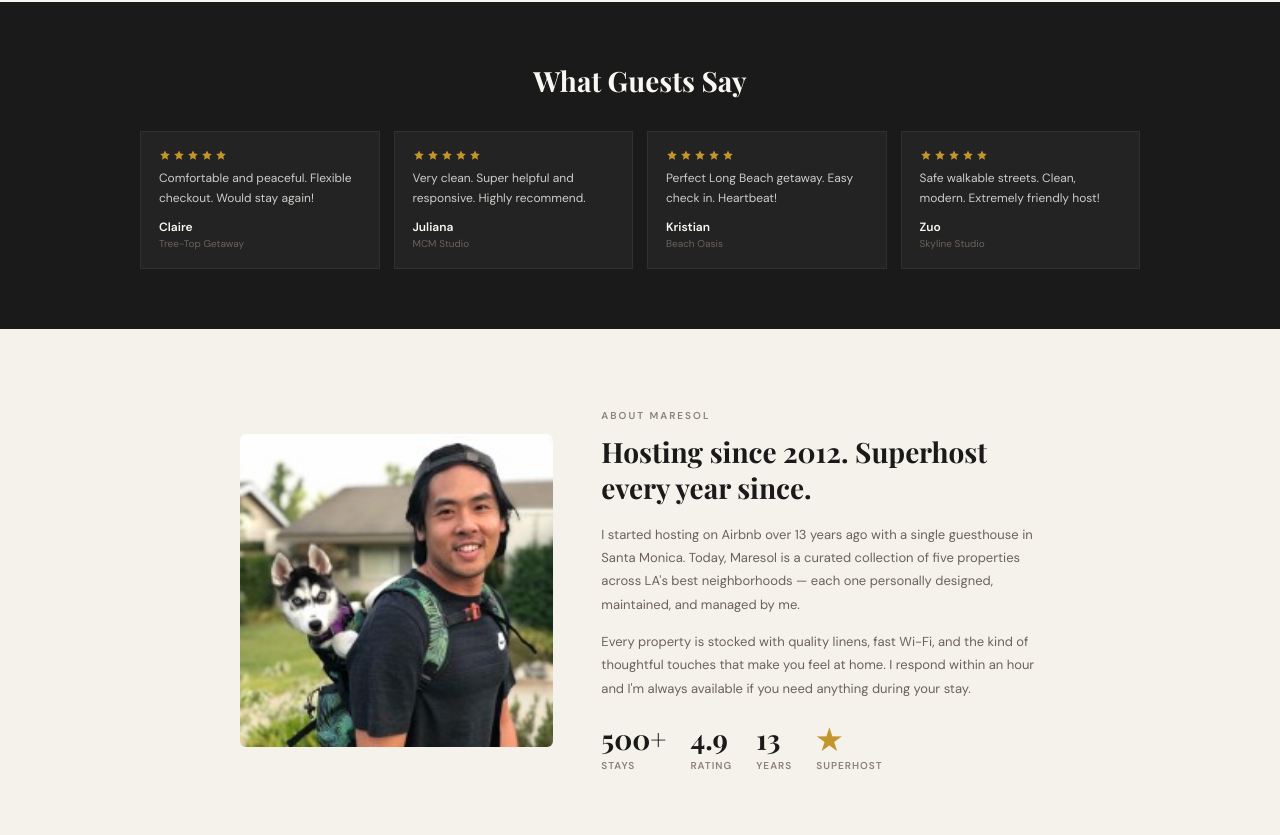
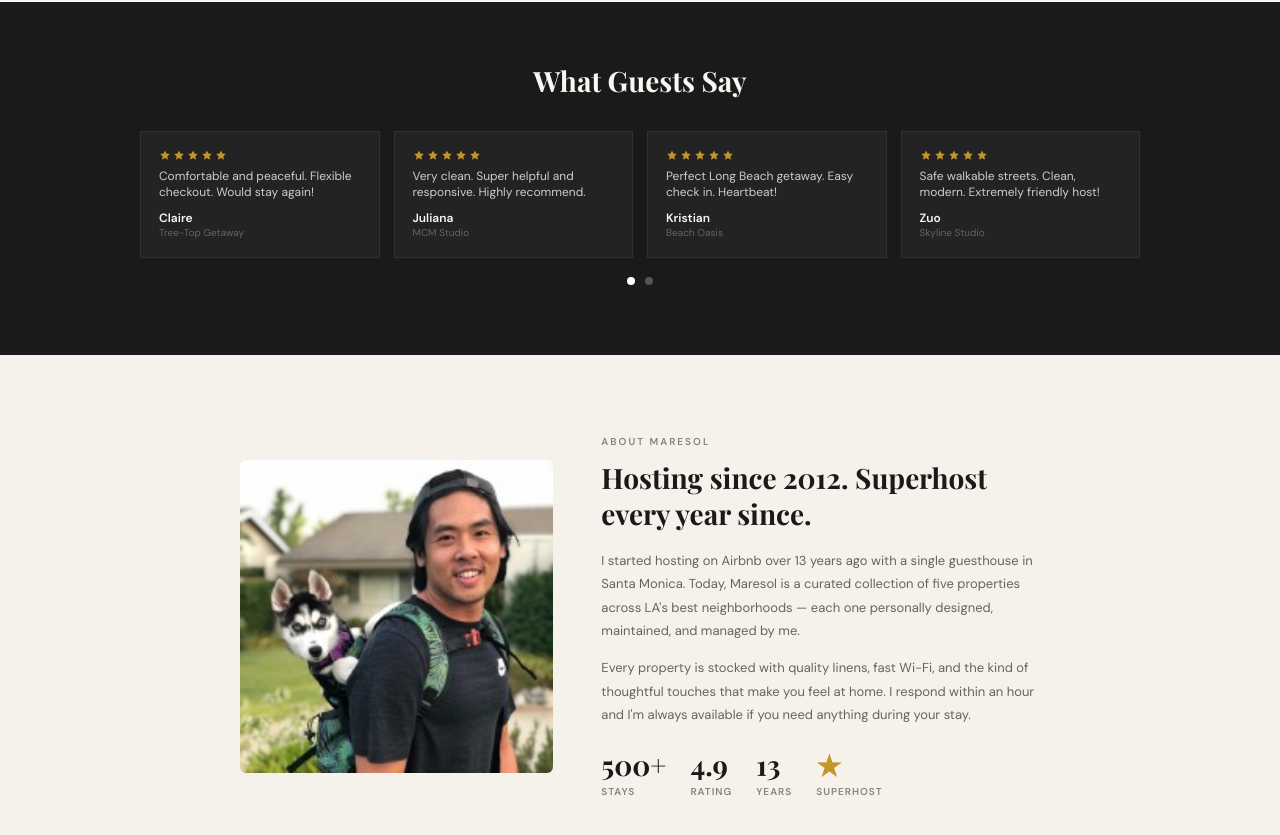
Before and after one commit to brans0me/maresol, a React (Vite) app: page / in a window 1280 px wide. Shown: the part 3560-4395 px from the top of the page. Built offline with nearby package versions, Linux system fonts and the light colour scheme.

Commit message:
update carousel

```diff
--- a/src/App.jsx
+++ b/src/App.jsx
@@ -36,7 +36,12 @@ var REVIEWS = [
   { name: "Juliana", prop: "MCM Studio", text: "Very clean. Super helpful and responsive. Highly recommend." },
   { name: "Kristian", prop: "Beach Oasis", text: "Perfect Long Beach getaway. Easy check in. Heartbeat!" },
   { name: "Zuo", prop: "Skyline Studio", text: "Safe walkable streets. Clean, modern. Extremely friendly host!" },
+  { name: "Mark", prop: "Silver Lake Loft", text: "Amazing location. Super stylish and very clean." },
+  { name: "Ashley", prop: "Santa Monica Retreat", text: "Loved the beach vibe. Would absolutely stay again!" },
+  { name: "David", prop: "Modern Studio", text: "Exactly as described. Smooth check-in process." },
+  { name: "Sophie", prop: "Coastal Escape", text: "Beautiful space. Great communication from host." }
 ];
+
 
 var LOCATIONS = [{ id: "all", label: "All" },{ id: "SM", label: "Santa Monica" },{ id: "LB", label: "Long Beach" },{ id: "SL", label: "Silver Lake" }];
 var MONTH_NAMES = ["January","February","March","April","May","June","July","August","September","October","November","December"];
@@ -256,6 +261,74 @@ function ContactForm() {
   );
 }
 
+
+function ReviewsCarousel() {
+  const [index, setIndex] = useState(0);
+  const groupSize = 4;
+
+  const groups = [];
+  for (let i = 0; i < REVIEWS.length; i += groupSize) {
+    groups.push(REVIEWS.slice(i, i + groupSize));
+  }
+
+  useEffect(() => {
+    if (groups.length <= 1) return;
+    const interval = setInterval(() => {
+      setIndex((prev) => (prev + 1) % groups.length);
+    }, 3000);
+    return () => clearInterval(interval);
+  }, [groups.length]);
+
+  return (
+    <div>
+      <div style={{
+        display: "grid",
+        gridTemplateColumns: "repeat(4, 1fr)",
+        gap: 14
+      }}>
+        {groups[index].map((r, i) => (
+          <div key={i} style={{
+            background: "rgba(255,255,255,0.04)",
+            border: "1px solid rgba(255,255,255,0.06)",
+            padding: 18
+          }}>
+            <div style={{display:"flex",gap:2,color:"#c4952a",marginBottom:6}}>
+              <StarIcon/><StarIcon/><StarIcon/><StarIcon/><StarIcon/>
+            </div>
+            <p style={{fontSize:12,color:"rgba(250,247,242,0.8)",marginBottom:10}}>
+              {r.text}
+            </p>
+            <div style={{fontSize:12,fontWeight:600,color:"#FAF7F2"}}>
+              {r.name}
+            </div>
+            <div style={{fontSize:10,color:"#6b635a"}}>
+              {r.prop}
+            </div>
+          </div>
+        ))}
+      </div>
+
+      <div style={{ textAlign: "center", marginTop: 14 }}>
+        {groups.map((_, i) => (
+          <span
+            key={i}
+            onClick={() => setIndex(i)}
+            style={{
+              display: "inline-block",
+              width: 8,
+              height: 8,
+              margin: 5,
+              borderRadius: "50%",
+              background: i === index ? "#ffffff" : "#555",
+              cursor: "pointer"
+            }}
+          />
+        ))}
+      </div>
+    </div>
+  );
+}
+
 export default function App() {
   var ls = useState("all"); var locFilter = ls[0]; var setLocFilter = ls[1];
   var ss = useState(null); var selectedProp = ss[0]; var setSelectedProp = ss[1];
@@ -338,21 +411,16 @@ export default function App() {
         {filtered.map(function(p){return <PropertyCard key={p.id} property={p} onBook={handleBook}/>;})}
       </section>
 
+
       <section id="reviews" style={{padding:"60px 20px",background:"#1a1a1a"}}>
         <div style={{maxWidth:1000,margin:"0 auto"}}>
-          <h2 style={{fontFamily:"'Playfair Display',serif",fontSize:28,fontWeight:700,color:"#FAF7F2",textAlign:"center",marginBottom:32}}>What Guests Say</h2>
-          <div style={{display:"grid",gridTemplateColumns:"repeat(4,1fr)",gap:14}} className="revgrid">
-            {REVIEWS.map(function(r,i){return (
-              <div key={i} style={{background:"rgba(255,255,255,0.04)",border:"1px solid rgba(255,255,255,0.06)",padding:18}}>
-                <div style={{display:"flex",gap:2,color:"#c4952a",marginBottom:6}}><StarIcon/><StarIcon/><StarIcon/><StarIcon/><StarIcon/></div>
-                <p style={{fontSize:12,color:"rgba(250,247,242,0.8)",lineHeight:1.7,marginBottom:10}}>{r.text}</p>
-                <div style={{fontSize:12,fontWeight:600,color:"#FAF7F2"}}>{r.name}</div>
-                <div style={{fontSize:10,color:"#6b635a",marginTop:2}}>{r.prop}</div>
-              </div>
-            );})}
-          </div>
+          <h2 style={{fontFamily:"'Playfair Display',serif",fontSize:28,fontWeight:700,color:"#FAF7F2",textAlign:"center",marginBottom:32}}>
+            What Guests Say
+          </h2>
+          <ReviewsCarousel />
         </div>
       </section>
+
 
       <section id="about" style={{padding:"80px 20px",background:"#F5F1EB"}}>
         <div style={{maxWidth:800,margin:"0 auto",display:"grid",gridTemplateColumns:"1fr 1.4fr",gap:48,alignItems:"center"}} className="propgrid">
```
